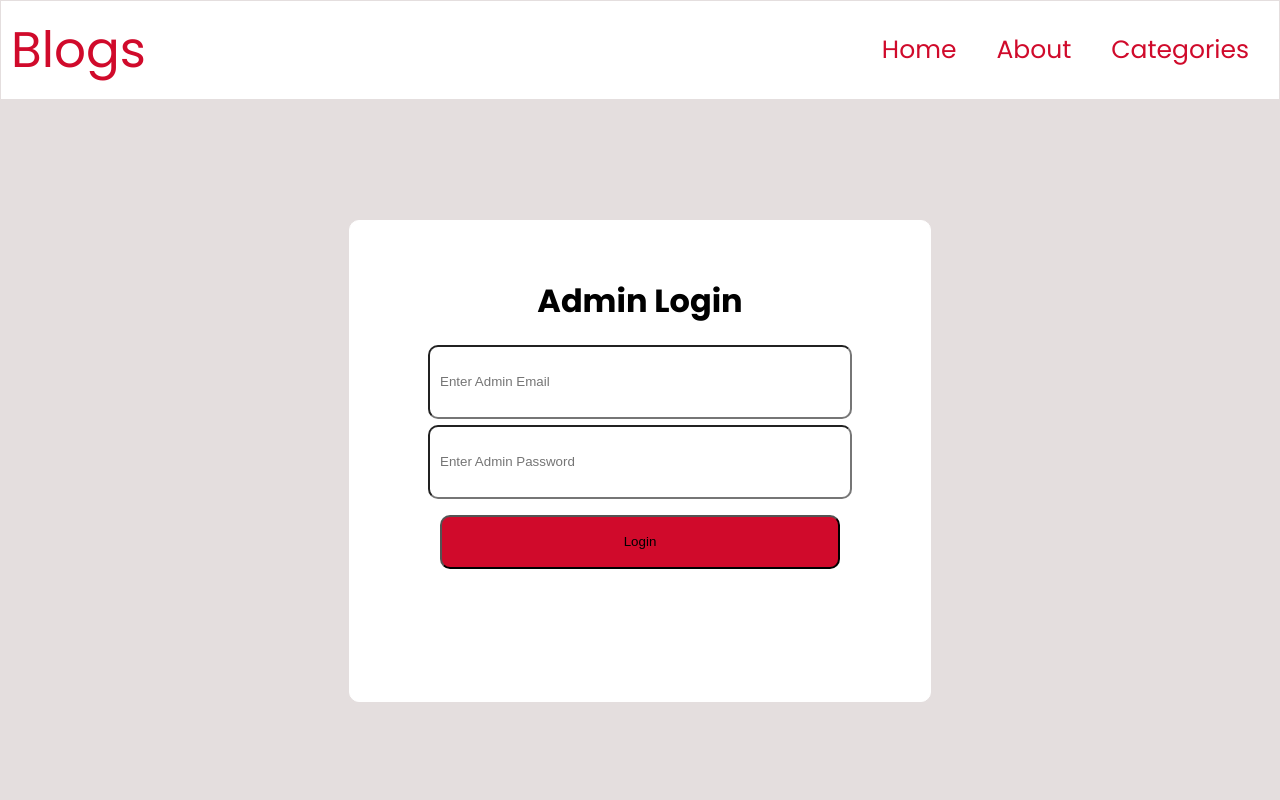
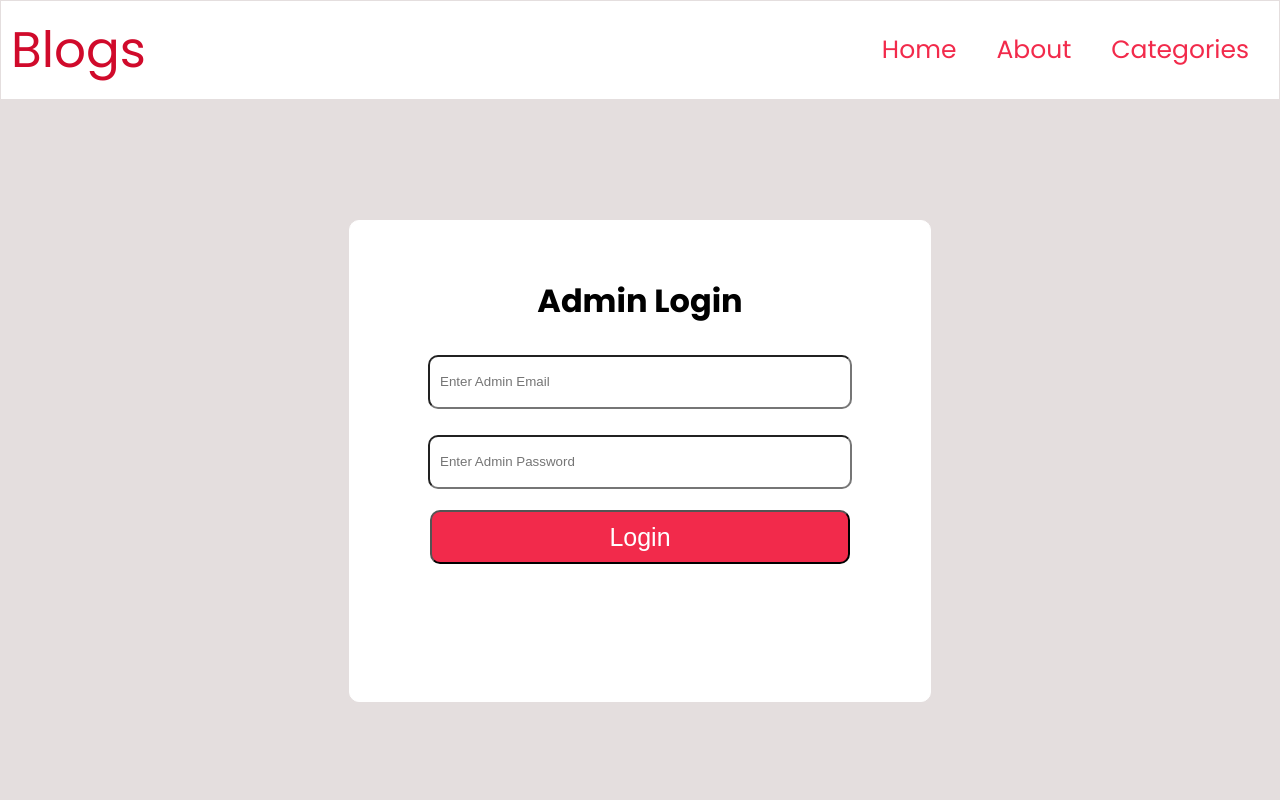
Before and after one commit to layneeboy555-lgtm/blog-project-frontend, a React (Vite) app: page /login in a window 1280 px wide. Shown: the top 800 px of the page. Built offline with nearby package versions, Linux system fonts and the light colour scheme.

Commit message:
text update

```diff
--- a/src/styles/Login.css
+++ b/src/styles/Login.css
@@ -11,18 +11,23 @@
 }
 .loginInput{
     width: 400px;
-    line-height: 50px;
+    line-height: 30px;
     border-radius: var(--border-radius);
     padding: 10px;
 }
 .loginButton{
-    width: 400px;
+    width: 420px;
     line-height: 50px;
-    background-color: var(--primary-color);
+    background-color: var(--secondary-color);
     border-radius: var(--border-radius);
+    color: var(--card-bg);
+    font-size: 25px;
 }
 .Login-field{
  display: flex;
  align-items: center;
  justify-content: center;
 }
+.loginButton:hover{
+    background-color: var(--primary-color);
+}
--- a/src/styles/Navbar.css
+++ b/src/styles/Navbar.css
@@ -40,5 +40,5 @@
   font-size: 50px;
 }
 .home-nav, .about-nav, .cat-nav{
-  color: var(--primary-color);
+  color: var(--secondary-color);
 }
```
